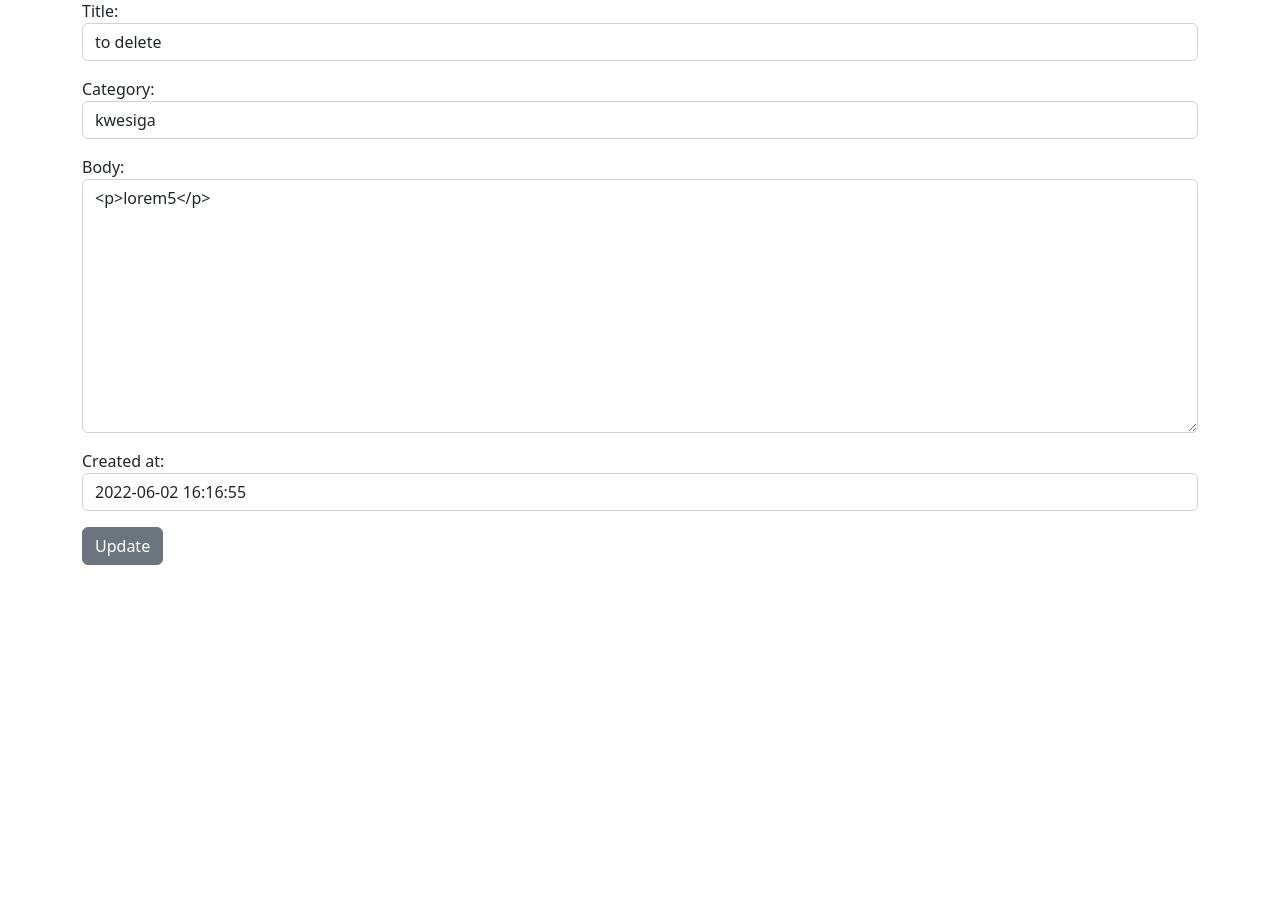
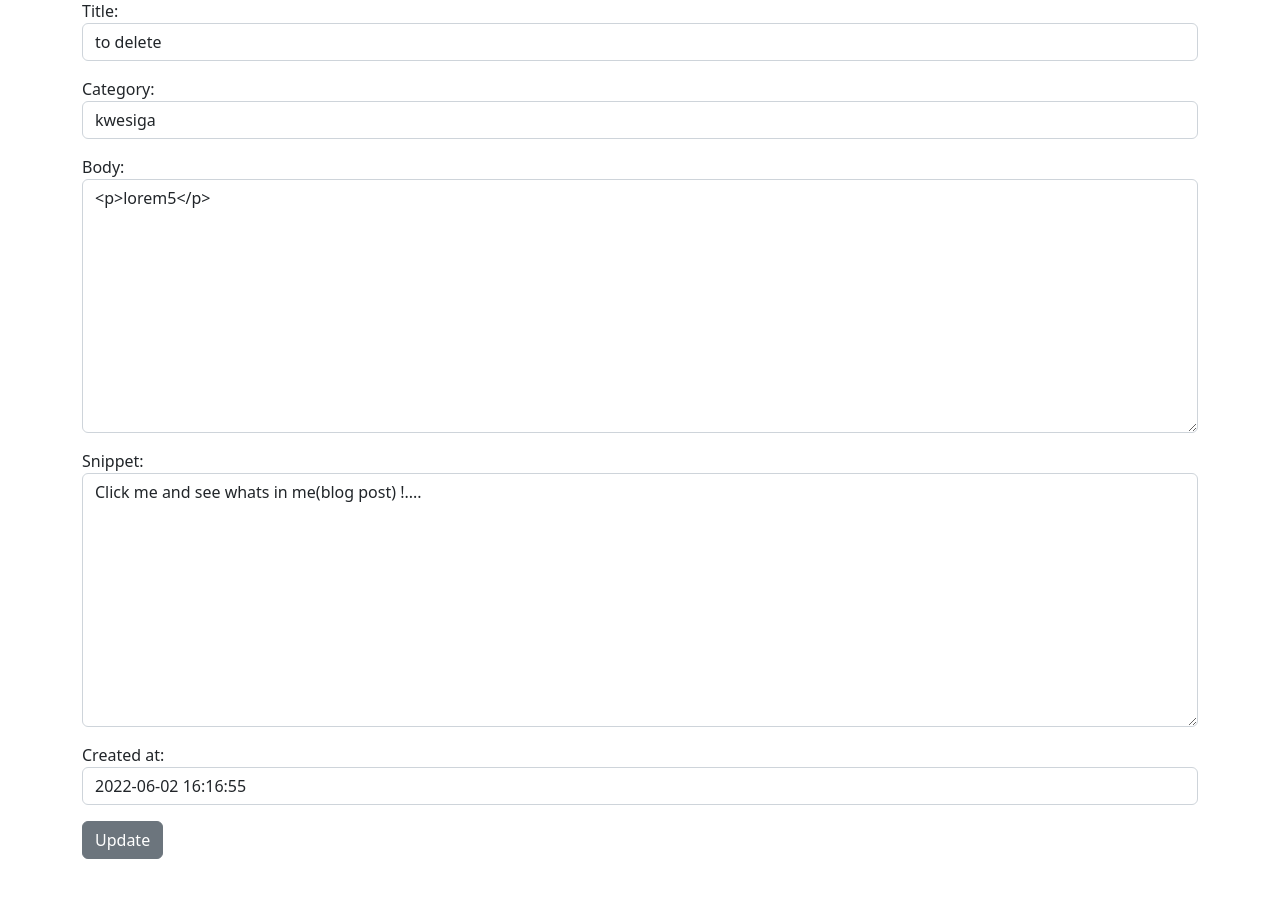
Before and after one commit to stevensnowden3/blogPostProject, a Django app: page /article/edit/33 in a window 1280 px wide. Shown: the part 253-1160 px from the top of the page. Before the commit the page ends 818 px from the top, so only its background shows below. Run offline with Django 4.2, Linux system fonts and the light colour scheme; a user stored in the database is signed in; data comes from the database, SQL or seed files in the repository; both versions use the stored data as it was after the commit; some libraries are stand-ins or nearby versions.

Commit message:
Added brief bio | snippet to add and edit posts

```diff
--- a/theblog/forms.py
+++ b/theblog/forms.py
@@ -9,14 +9,14 @@ for item in choice:
 class   PostForm(forms.ModelForm):
     class Meta:
         model = Post
-        fields = ('title', 'author','category',  'body' , 'created_at')
+        fields = ('title', 'author','category',  'body' , 'snippet', 'created_at')
 
         widgets = {
             'title' : forms.TextInput(attrs={'class' : 'form-control'}),
             # there is java script for this
             'author' : forms.TextInput(attrs={'class' : 'form-control','value':'', 'id':'admin', 'type':'hidden'}),
-            # 'author' : forms.Select(attrs={'class' : 'form-control'}),
             'category' : forms.Select(choices = choice_list , attrs={'class' : 'form-control'}),
             'body' : forms.Textarea(attrs={'class' : 'form-control'}),
+            'snippet' : forms.Textarea(attrs={'class' : 'form-control'}),
             'created_at' : forms.TextInput(attrs={'class' : 'form-control'}),
         }
--- a/theblog/models.py
+++ b/theblog/models.py
@@ -22,6 +22,7 @@ class Category(models.Model):
 
 class Post(models.Model):
     title = models.CharField(max_length=200)
+    snippet = models.CharField(max_length=500)
     author = models.ForeignKey(User, on_delete=models.CASCADE)
     body = RichTextUploadingField(blank=True, null=True)
     created_at = models.DateTimeField(default=datetime.now, blank=True)
--- a/theblog/templates/home.html
+++ b/theblog/templates/home.html
@@ -20,7 +20,7 @@
         {% endif %}
     {% endif %}
         <br>
-        {{ post.body|safe|slice:":150"}}
+        {{ post.snippet}}
     </li>
 
     {% endfor %}
```
Also changed, not shown: db.sqlite3, theblog/migrations/0006_post_snippet.py (added).
